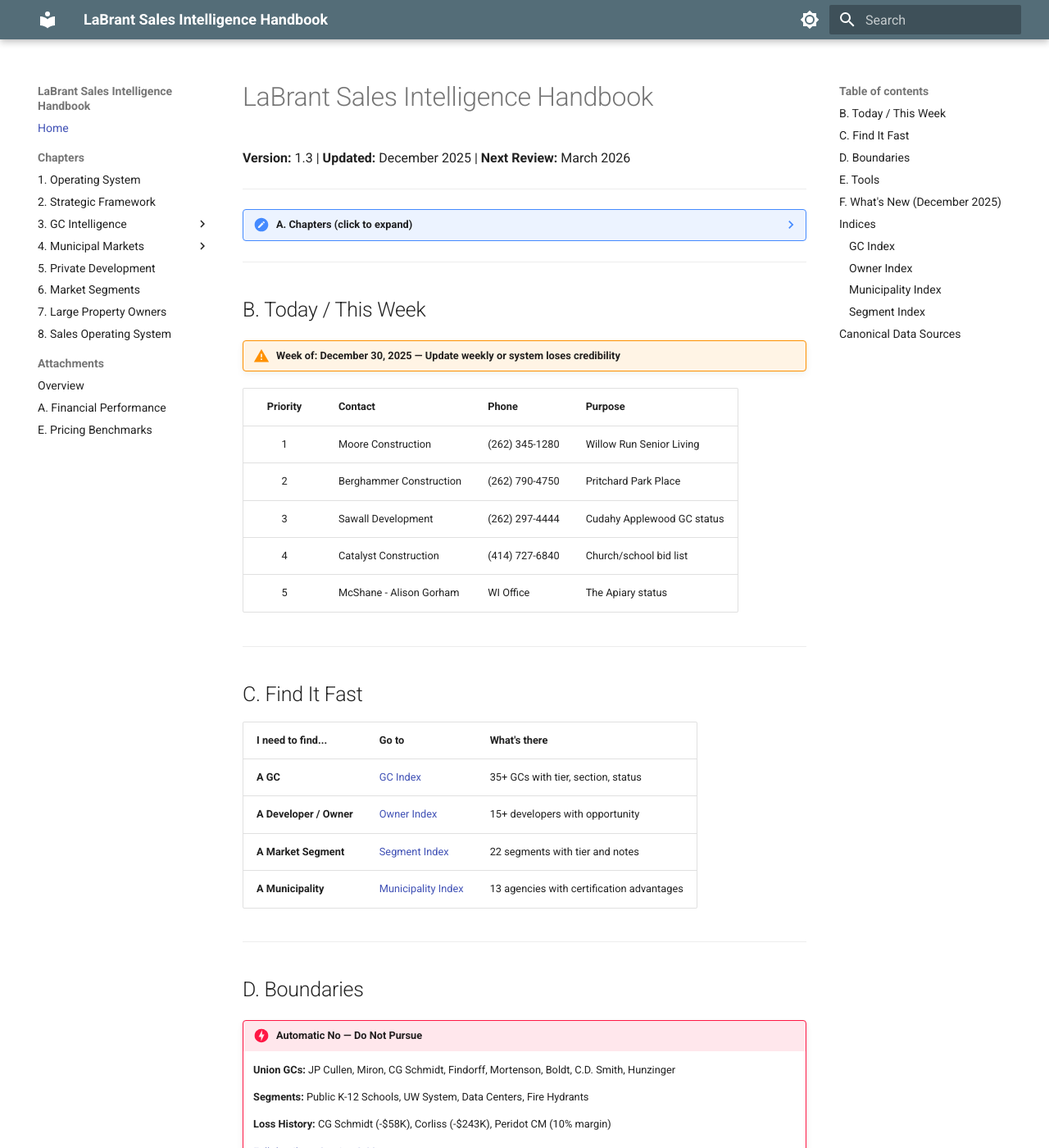
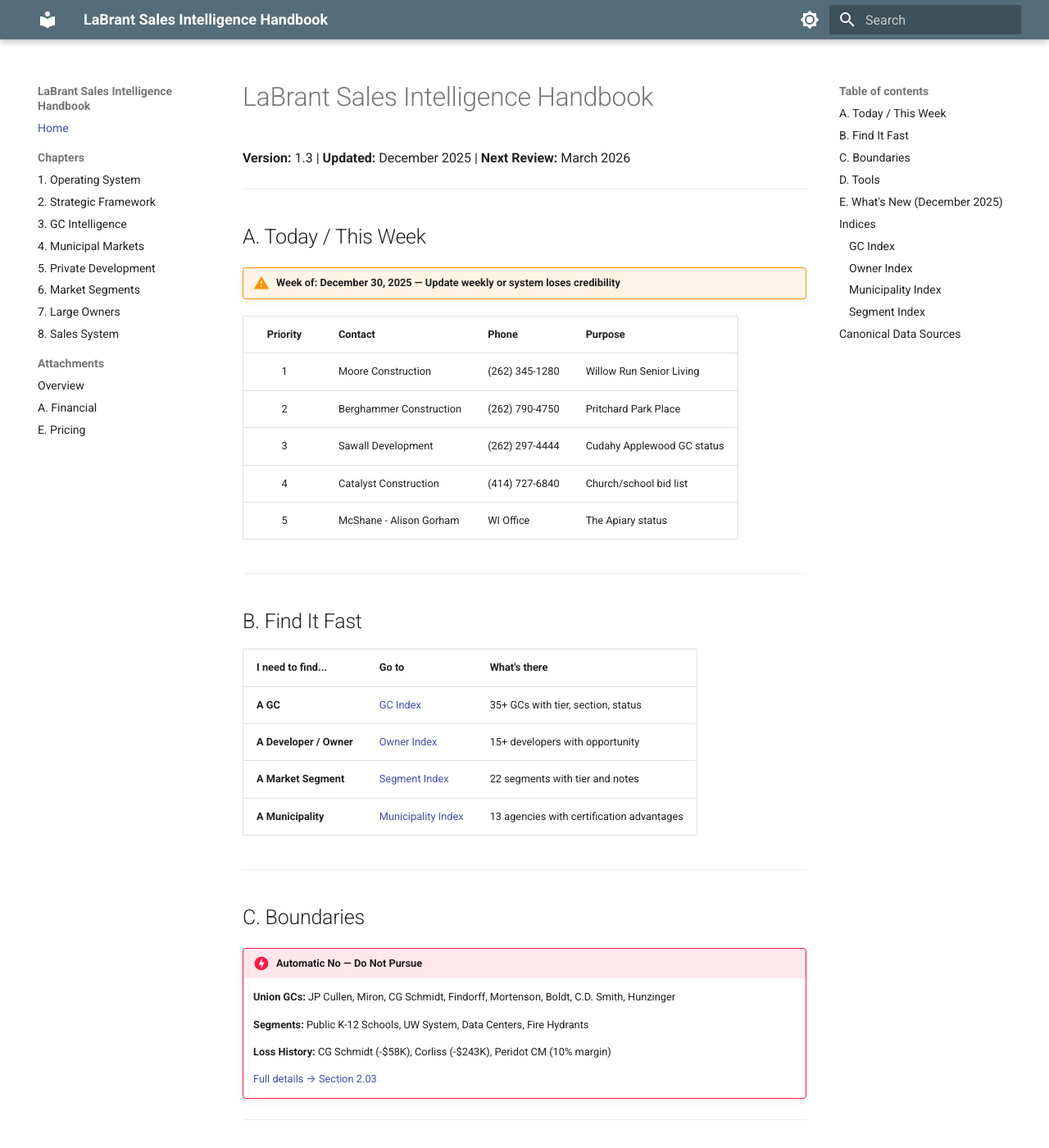
Before and after one commit to LaBrant-Associates-LLC/labrant-sales-intelligence, an MkDocs documentation site: the page built from docs/index.md, in a window 1280 px wide and 1400 px high. Shown: the whole window at 82% size. Built offline with MkDocs 1.6.1 and Material for MkDocs 9.7.7, drawn with Linux system fonts in a browser that asks for light colours; some of the changed lines change nothing that is shown; some of the changed text lies outside the part shown.

Commit message:
Move chapters to left nav only, simplify navigation

```diff
--- a/docs/index.md
+++ b/docs/index.md
@@ -4,23 +4,7 @@
 
 ---
 
-??? note "A. Chapters (click to expand)"
-
-    | # | Chapter | What's Inside |
-    |:-:|---------|---------------|
-    | 0 | This Page | Portal, indices, weekly priorities |
-    | 1 | [Operating System](ch1-operating-system.md) | KPIs, glossary, certifications, maintenance |
-    | 2 | [Strategic Framework](ch2-strategic-framework.md) | Tiers, avoid list, sprint, 5-year outlook |
-    | 3 | [GC Intelligence](ch3-gc-intelligence/index.md) | Merit-shop partners, active relationships, avoid |
-    | 4 | [Municipal Markets](ch4-municipal/index.md) | City, County, WisDOT, platforms |
-    | 5 | [Private Development](ch5-private-development.md) | Multifamily, senior, hospitality, retail |
-    | 6 | [Market Segments](ch6-market-segments.md) | Religious, schools, industrial, self-storage |
-    | 7 | [Large Owners](ch7-large-owners.md) | Utilities, MMSD, State Fair, offices |
-    | 8 | [Sales System](ch8-sales-system.md) | Cadence, bid gate, pipeline, templates |
-
----
-
-## B. Today / This Week
+## A. Today / This Week
 
 !!! warning "Week of: December 30, 2025 — Update weekly or system loses credibility"
 
@@ -34,7 +18,7 @@
 
 ---
 
-## C. Find It Fast
+## B. Find It Fast
 
 | I need to find... | Go to | What's there |
 |-------------------|-------|--------------|
@@ -45,7 +29,7 @@
 
 ---
 
-## D. Boundaries
+## C. Boundaries
 
 !!! danger "Automatic No — Do Not Pursue"
 
@@ -59,7 +43,7 @@
 
 ---
 
-## E. Tools
+## D. Tools
 
 | Tool | Purpose | Link |
 |------|---------|------|
@@ -70,7 +54,7 @@
 
 ---
 
-## F. What's New (December 2025)
+## E. What's New (December 2025)
 
 | Change | Section | Impact |
 |--------|---------|--------|
--- a/mkdocs.yml
+++ b/mkdocs.yml
@@ -48,34 +48,16 @@
   - Chapters:
     - 1. Operating System: ch1-operating-system.md
     - 2. Strategic Framework: ch2-strategic-framework.md
-    - 3. GC Intelligence:
-      - Overview: ch3-gc-intelligence/index.md
-      - Stevens Construction: ch3-gc-intelligence/pursue-stevens.md
-      - Greenfire Management: ch3-gc-intelligence/pursue-greenfire.md
-      - VJS Construction: ch3-gc-intelligence/pursue-vjs.md
-      - Moore Construction: ch3-gc-intelligence/pursue-moore.md
-      - McShane Construction: ch3-gc-intelligence/pursue-mcshane.md
-      - Catalyst Construction: ch3-gc-intelligence/pursue-catalyst.md
-      - Berghammer Construction: ch3-gc-intelligence/pursue-berghammer.md
-      - Active Relationships: ch3-gc-intelligence/active-relationships.md
-      - GCs to Avoid: ch3-gc-intelligence/avoid.md
-      - Prequalification Guide: ch3-gc-intelligence/prequal.md
-      - ABC Wisconsin: ch3-gc-intelligence/abc-wisconsin.md
-    - 4. Municipal Markets:
-      - Overview: ch4-municipal/index.md
-      - City of Milwaukee: ch4-municipal/milwaukee.md
-      - Milwaukee County: ch4-municipal/county.md
-      - WisDOT DBE: ch4-municipal/wisdot.md
-      - Other Municipalities: ch4-municipal/other.md
-      - Bid Platforms: ch4-municipal/platforms.md
+    - 3. GC Intelligence: ch3-gc-intelligence/index.md
+    - 4. Municipal Markets: ch4-municipal/index.md
     - 5. Private Development: ch5-private-development.md
     - 6. Market Segments: ch6-market-segments.md
-    - 7. Large Property Owners: ch7-large-owners.md
-    - 8. Sales Operating System: ch8-sales-system.md
+    - 7. Large Owners: ch7-large-owners.md
+    - 8. Sales System: ch8-sales-system.md
   - Attachments:
     - Overview: attachments/index.md
-    - A. Financial Performance: attachments/att-a-financial.md
-    - E. Pricing Benchmarks: attachments/att-e-pricing.md
+    - A. Financial: attachments/att-a-financial.md
+    - E. Pricing: attachments/att-e-pricing.md
 
 extra:
   social:
```
